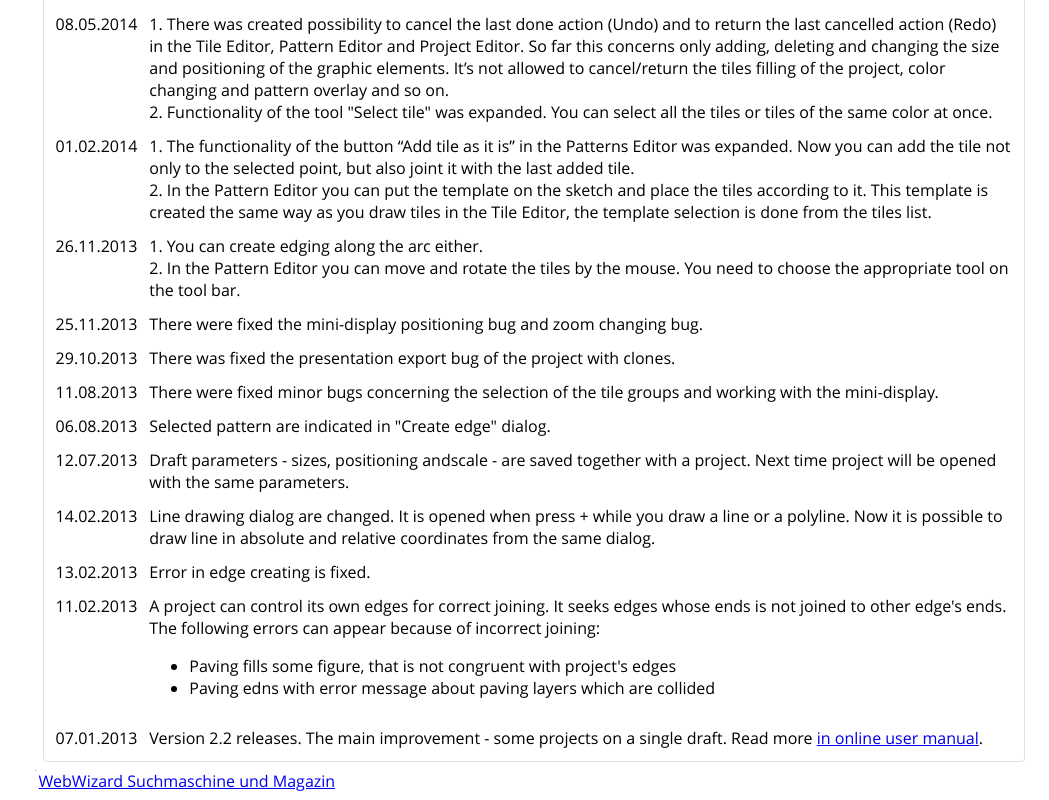
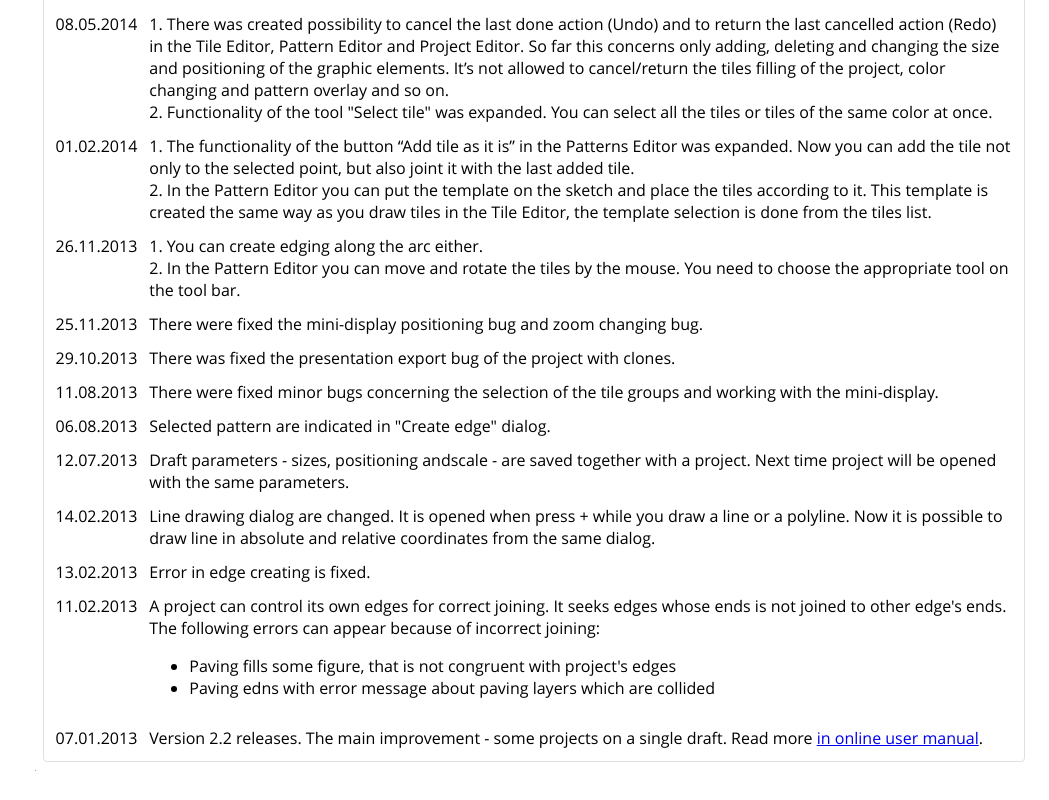
Before and after one commit to dosprn/pde, a plain HTML site: page index.html in a window 1280 px wide. Shown: the part 1076-1876 px from the top of the page, without its empty margins (231-1280 px from the left). After the commit the page ends 1855 px from the top, so only its background shows below. Drawn offline with Linux system fonts and the light colour scheme.

Commit message:
del webwizard

```diff
--- a/index.html
+++ b/index.html
@@ -237,6 +237,5 @@ return "id="+id+"&pc="+pc+"&p="+PAGENAME+"&gr="+CONTENTGROUP+"&tr="+TRANSACTION+
 //--></script>
 <script type="text/javascript" src="/webceo.js"></script>
 <!--WEBSITECEO:END:{764EEF2E-BC11-45CF-8627-300CE1BA2219}-->
-<a href='http://www.webwizard.at' target=_blank>WebWizard Suchmaschine und Magazin</a>
 </body>
 </html>
```
